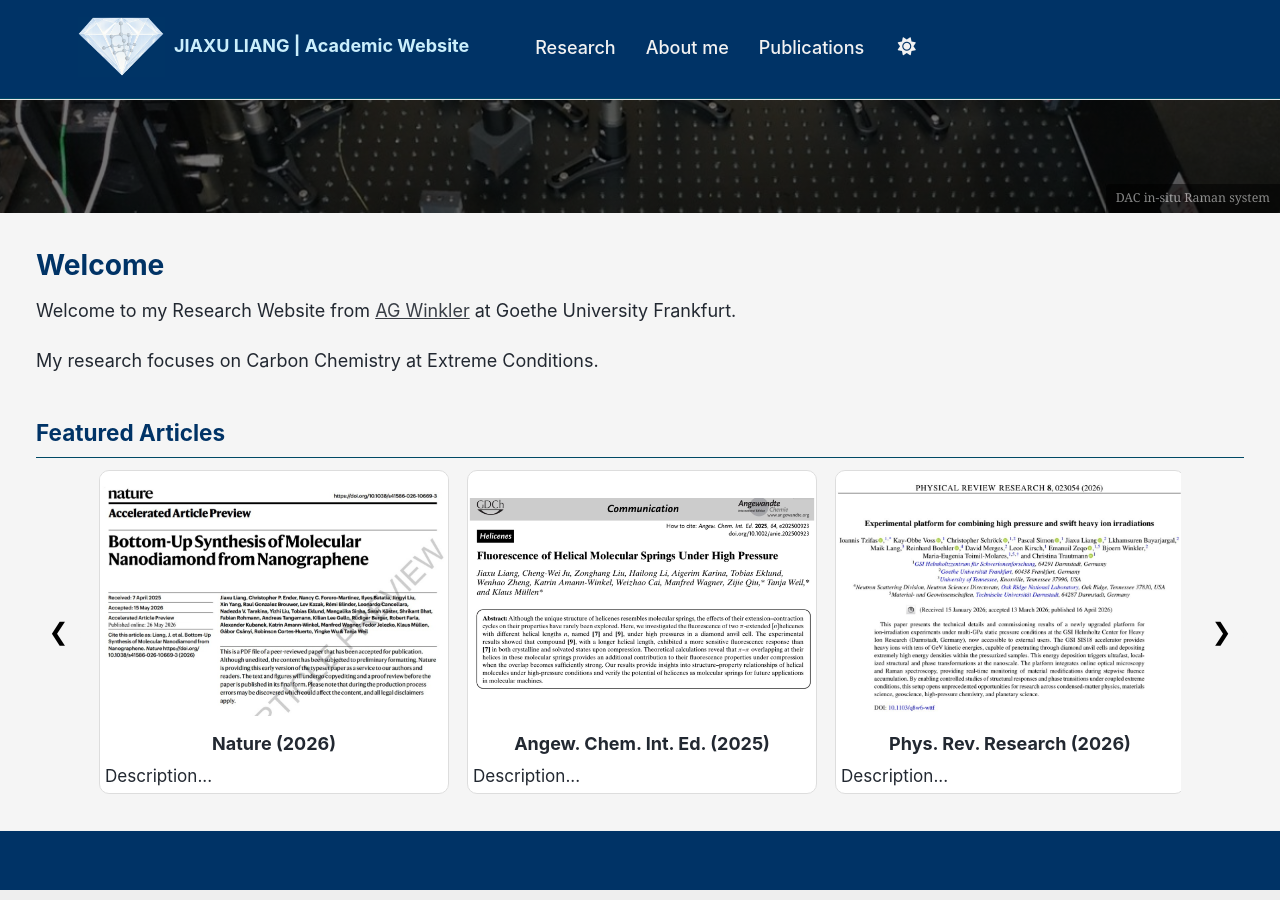
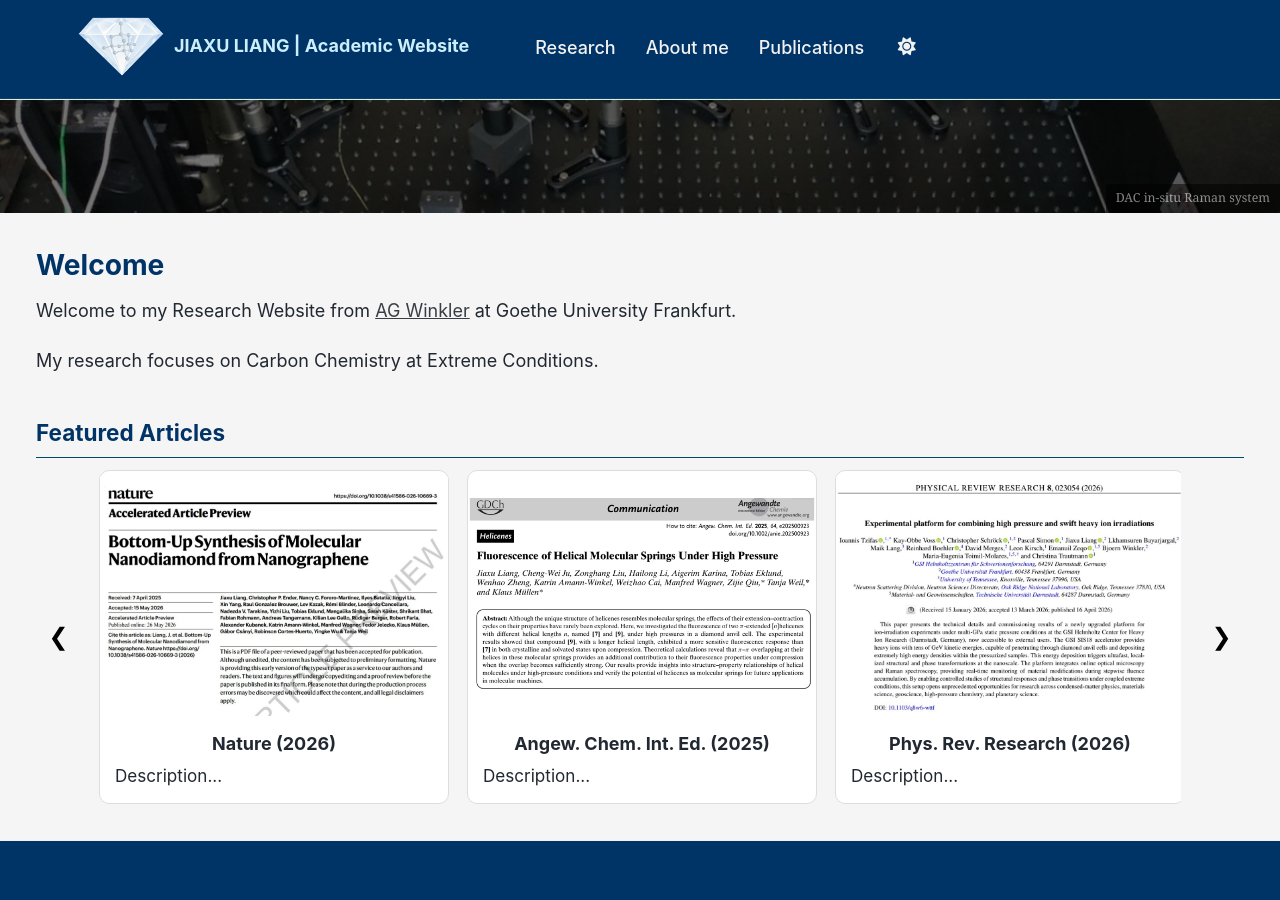
Before and after one commit to liangjiaxu-research/liangjiaxu-research.github.io, a Jekyll site: the page built from _pages/about.md, in a window 1280 px wide and 900 px high, scrolled down 336 px. Built offline with Jekyll 4.4.1, drawn with Linux system fonts in a browser that asks for light colours; a script bundle is joined from its source files by our own code; library files that are not in the unit come from our copies.

Commit message:
Update _custom.scss

```diff
--- a/_sass/_custom.scss
+++ b/_sass/_custom.scss
@@ -95,7 +95,7 @@ body {
     margin: 12px 15px 8px;
 }
 .featured-card p {
-    margin: 0 5px 5px;
+    margin: 0 15px 15px;
     font-size: 0.95rem;
 }
 
@@ -151,7 +151,7 @@ body {
 }
 
 /* 导航栏设置-菜单设置-logo位置 */
-.masthead__menu-item--lg {
+.masthead__menu-item--lg.persist.selected {
     margin-left: 60px;
 }
 .site-logo {
```
